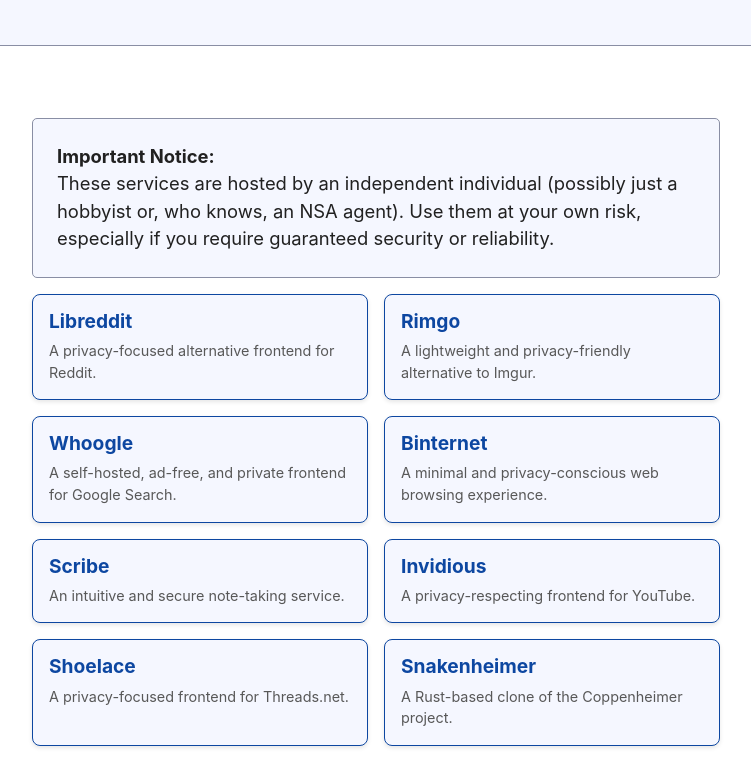
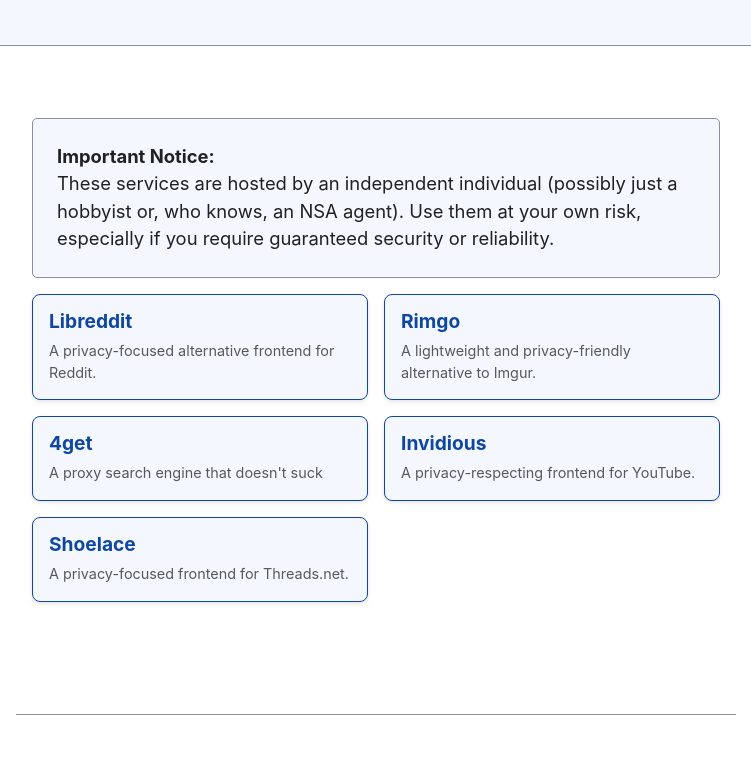
Before and after one commit to ilovethensa/pwned.page, an Astro site: page /services in a window 1280 px wide. Shown: the part 185-952 px from the top of the page, without its empty margins (264-1015 px from the left). Built offline with nearby package versions, Linux system fonts and the light colour scheme; Astro itself is replaced by a stand-in of ours.

Commit message:
removed some

```diff
--- a/src/pages/services.astro
+++ b/src/pages/services.astro
@@ -23,19 +23,9 @@
                 url="https://rimgo.pwned.page"
             />
             <ServiceButton
-                Title="Whoogle"
-                Description="A self-hosted, ad-free, and private frontend for Google Search."
+                Title="4get"
+                Description="A proxy search engine that doesn't suck"
                 url="https://search.pwned.page"
-            />
-            <ServiceButton
-                Title="Binternet"
-                Description="A minimal and privacy-conscious web browsing experience."
-                url="https://binternet.pwned.page"
-            />
-            <ServiceButton
-                Title="Scribe"
-                Description="An intuitive and secure note-taking service."
-                url="https://scribe.pwned.page"
             />
             <ServiceButton
                 Title="Invidious"
@@ -46,11 +36,6 @@
                 Title="Shoelace"
                 Description="A privacy-focused frontend for Threads.net."
                 url="https://shoelace.pwned.page"
-            />
-            <ServiceButton
-                Title="Snakenheimer"
-                Description="A Rust-based clone of the Coppenheimer project."
-                url="https://snakenheimer.pwned.page"
             />
         </div>
     </section>
```
Also changed, not shown: 1 other file.
